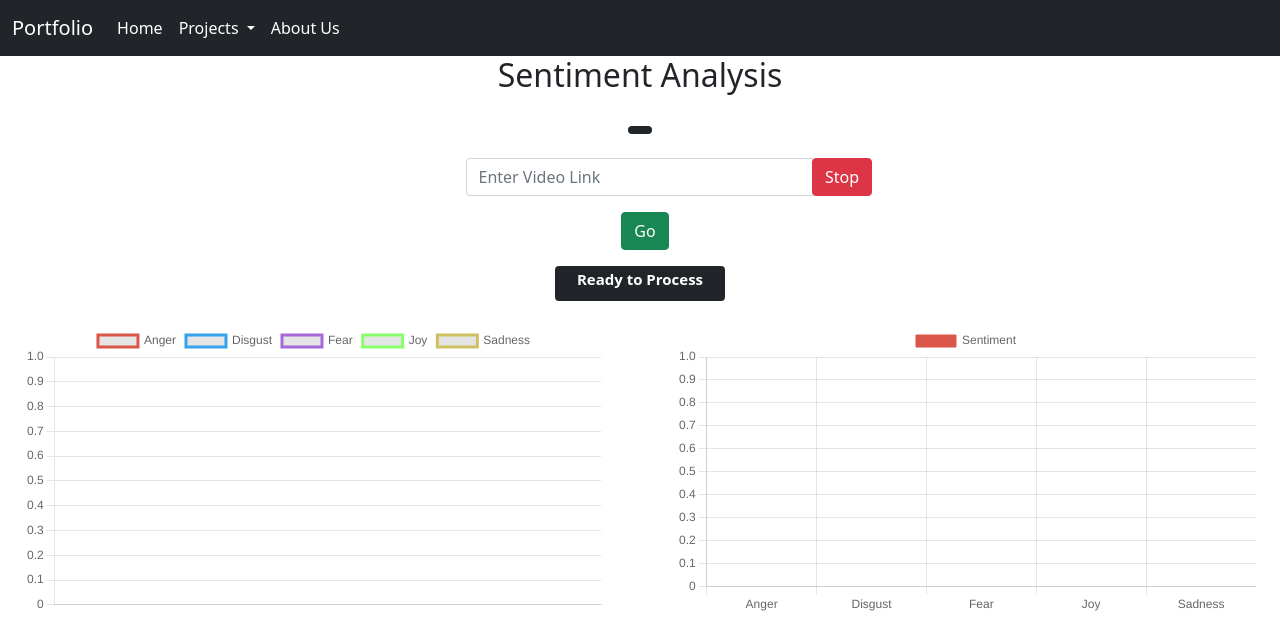
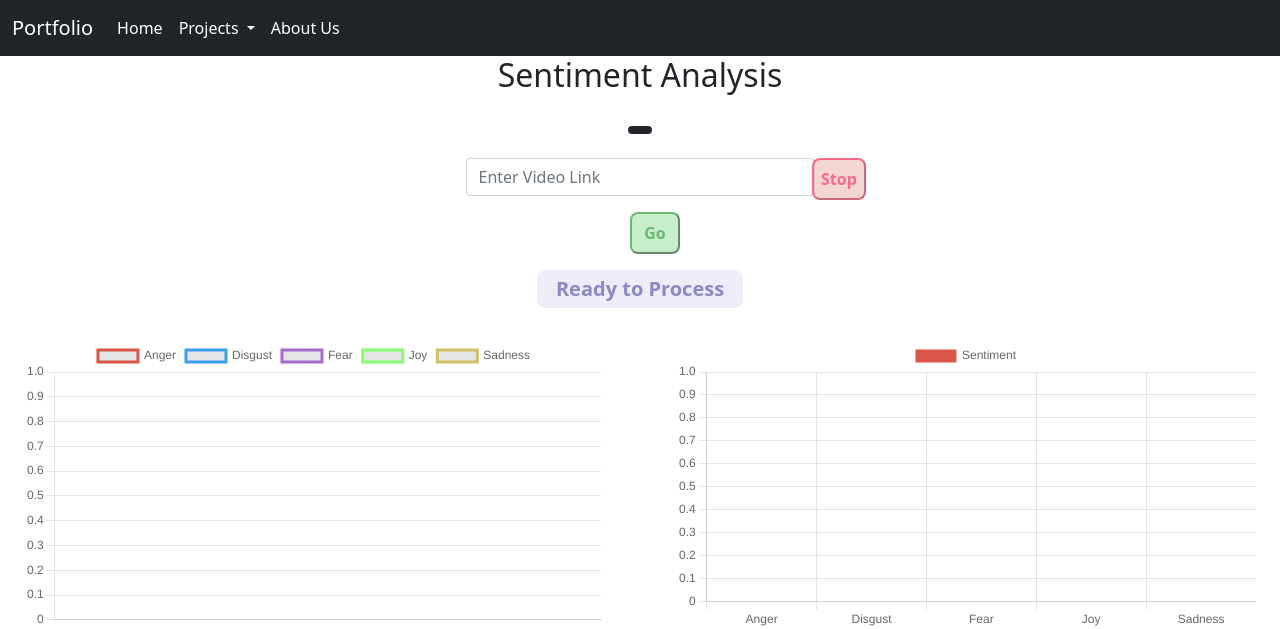
Before and after one commit to cmdev007/Power-Utilisaton-Prediction, a Django app: page /sentiment in a window 1280 px wide. Shown: the top 629 px of the page. Run offline with Django 3.2, Linux system fonts and the light colour scheme; data that the repository does not hold is empty; some libraries are stand-ins or nearby versions.

Commit message:
SENTIMENT-FRONT:added button effects

```diff
--- a/templates/sentiment.html
+++ b/templates/sentiment.html
@@ -9,6 +9,48 @@
         justify-content: center;
         align-items: center;
     }
+.btn1 {
+  background-color: #a1e3a6;
+  border-color: #088c16;
+  color: #088c16;
+  text-align: center;
+  font-weight: bold;
+  opacity: 0.6;
+  margin-left:20px;
+  transition: 0.3s;
+  padding:7px 12px;
+  border-radius:0.5rem;
+}
+
+.btn:hover {opacity: 1}
+
+.btn2 {
+  background-color: #ebbbb9;
+  border-color:#fe063a;
+  color: #fe063a;
+  font-weight: bold;
+  text-align: center;
+  opacity: 0.6;
+  transition: 0.3s;
+ margin-left:-30px;
+  padding:7px;
+  border-radius:0.5rem;
+
+}
+
+.btn1:hover {opacity: 1}
+
+.card1{
+  background-color: #e3e1f3;
+  color: #3f3a9d;
+  font-weight: bold;
+  text-align: center;
+  opacity: 0.6;
+  transition: 0.3s;
+  padding:7px;
+  border-radius:0.5rem;
+}
+.card1:hover {opacity: 1}
 
 </style>
 </head>
@@ -36,26 +78,24 @@
             <form class="d-flex justify-content-center flex-wrap" method="post" action="/PidOpener">
                 {% csrf_token %}
                 <div class="mb-3"><input size=30 type="link" class="form-control" name="link" placeholder="Enter Video Link" /></div>
-                <div class="mb-3" style="margin-left:10px;"><button class="btn btn-success" type="submit">Go </button></div>
+                <div class="mb-3" style="margin-left:10px;"><button class="btn1 btn-success" type="submit"> Go </button></div>
             </form>
             </div>
             <div class="col-xs-6 col-md-4">
             <form class="d-flex  flex-wrap" method="post" action="/PidCloser">
                 {% csrf_token %}
-                <div class="mb-3"style="margin-left:-30px;" ><button class="btn btn-danger" type="submit" >Stop </button></div>
+                <div class="mb-3" ><button class="btn2 btn-danger" type="submit" >Stop</button></div>
             </form>
             </div>
         </div>
 
 
         <div class="wrapper">
-            <div class="card-sm bg-dark text-white rounded" >
-                <h5 class="card-title text-center">
+                <h5 class="card1 card-title text-center">
                     <div class="container justify-content-center">
-                        <a><span class="badge sentData"></span></a>
+                        <a><span class="sentData"></span></a>
                     </div>
                 </h5>
-            </div>
         </div>
         </div>
 
```
